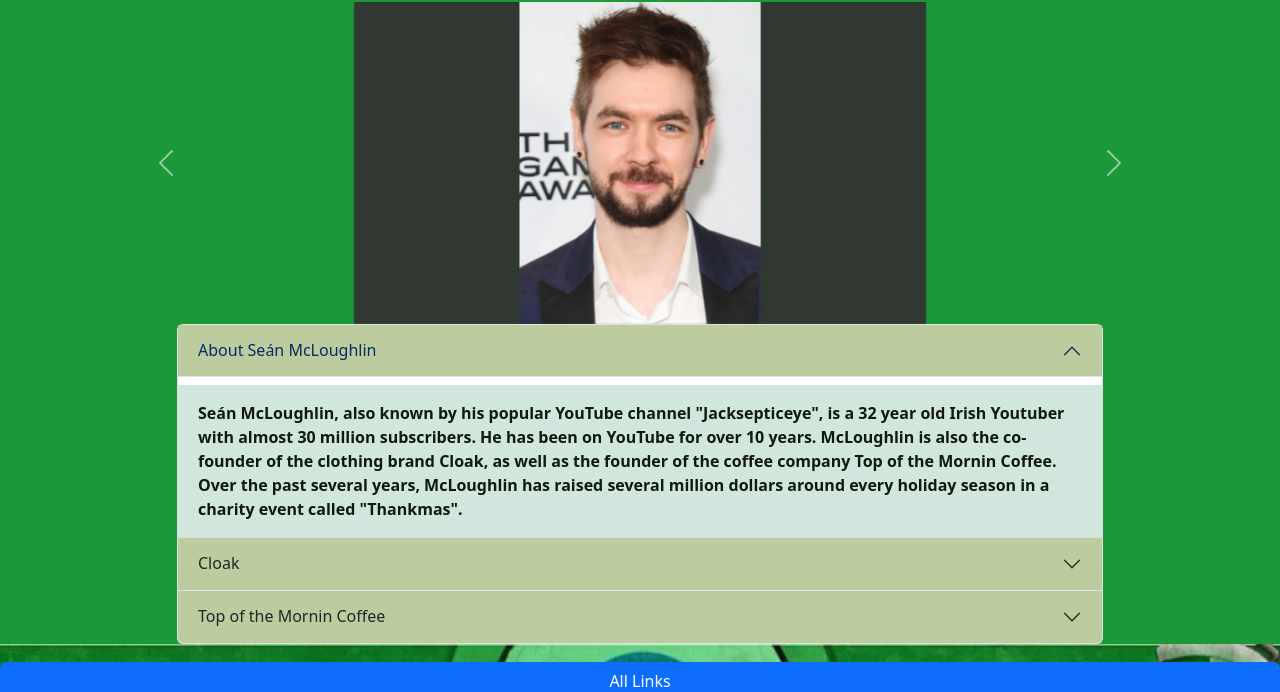
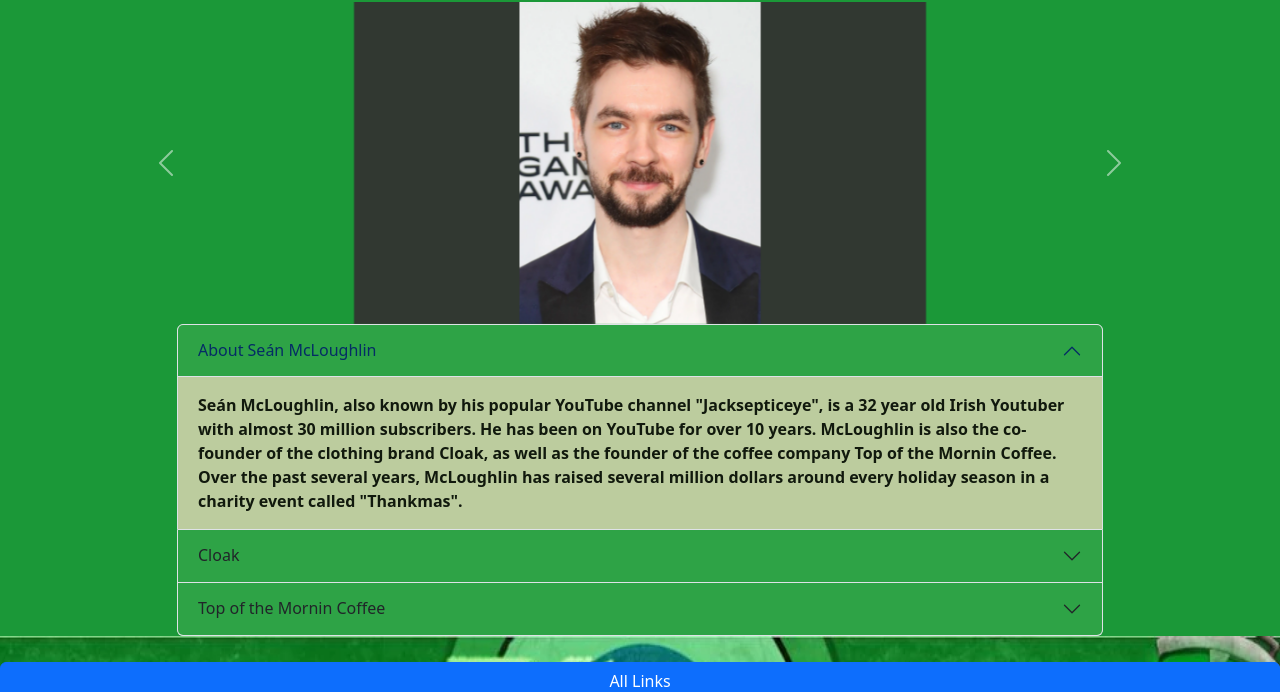
Before and after one commit to janse7155/bootstrap-project, a plain HTML site: page index.html in a window 1280 px wide. Shown: the part 100-792 px from the top of the page. Drawn offline with nearby package versions, Linux system fonts and the light colour scheme.

Commit message:
change colors

```diff
--- a/index.html
+++ b/index.html
@@ -58,16 +58,22 @@
 
 
 <div class="accordion" id="accordion">
+
     <div class="accordion-item">
-        <h2 class="accordian-button" id="headingOne">
-            <button class="accordion-button" id="secondary" type="button" data-bs-toggle="collapse" data-bs-target="#collapseOne" aria-expanded="true" aria-controls="collapseOne" id="accent">About Seán McLoughlin</button>
-        </h2>
-<div id="collapseOne" class="accordian-collapse collapse show  bg-success-subtle" aria-labelledby="headingOne" data-bs-parent="#accordion">
-    <div class="accordion-body">
-        <strong id="accent">Seán McLoughlin, also known by his popular YouTube channel "Jacksepticeye", is a 32 year old Irish Youtuber with almost 30 million subscribers. He has been on YouTube for over 10 years. McLoughlin is also the co-founder of the clothing brand Cloak, as well as the founder of the coffee company Top of the Mornin Coffee. Over the past several years, McLoughlin has raised several million dollars around every holiday season in a charity event called "Thankmas".</strong>
+      <h2 class="accordion-header" id="headingOne">
+        <button class="accordion-button" id="secondary" type="button" data-bs-toggle="collapse" data-bs-target="#collapseOne" aria-expanded="false" aria-controls="collapseOne">
+          About Seán McLoughlin
+        </button>
+      </h2>
+      <div id="collapseOne" class="accordion-collapse collapse show" aria-labelledby="headingOne" data-bs-parent="#accordion">
+        <div class="accordion-body" id="secondarest">
+          <strong id="accent">Seán McLoughlin, also known by his popular YouTube channel "Jacksepticeye", is a 32 year old Irish Youtuber with almost 30 million subscribers. He has been on YouTube for over 10 years. McLoughlin is also the co-founder of the clothing brand Cloak, as well as the founder of the coffee company Top of the Mornin Coffee. Over the past several years, McLoughlin has raised several million dollars around every holiday season in a charity event called "Thankmas".</strong>
+
+
+        </div>
+      </div>
     </div>
-</div>
-    </div>
+
     <div class="accordion-item">
         <h2 class="accordion-header" id="headingTwo">
           <button class="accordion-button collapsed" id="secondary" type="button" data-bs-toggle="collapse" data-bs-target="#collapseTwo" aria-expanded="false" aria-controls="collapseTwo">
@@ -75,7 +81,7 @@
           </button>
         </h2>
         <div id="collapseTwo" class="accordion-collapse collapse  bg-success-subtle" aria-labelledby="headingTwo" data-bs-parent="#accordion">
-          <div class="accordion-body" id="secondary">
+          <div class="accordion-body" id="secondarest">
             <strong id="accent">Cloak Brand is a clothing brand founded by Youtubers Seán McLoughlin and Mark Fischbach, also known as Jacksepticeye and Markiplier. The company was established in 2018, and the two work to offer high quality, comfortable clothing for a good price.</strong>
 
             <p><a href="https://cloakbrand.com/"><img src="cloak-brand.png"></a></p>
@@ -89,7 +95,7 @@
           </button>
         </h2>
         <div id="collapseThree" class="accordion-collapse collapse bg-success-subtle" aria-labelledby="headingThree" data-bs-parent="#accordion">
-          <div class="accordion-body" id="secondary">
+          <div class="accordion-body" id="secondarest">
             <strong id="accent">Top of the Mornin Coffee is a business venture founded by Seán McLoughlin due to his love of coffee. Established in June of 2020, McLoughlin has strived to deliver high quality coffee, tea, hot cocoa, and mugs to any who share in his love of coffee, or who simply want to help fund the business.</strong>
             <br/>
             <p><a href="https://topofthemornincoffee.com/"><img src="top-of-the-morning-coffee.png"></a></p>
@@ -100,8 +106,6 @@
 </div>
 </div>
 <div class="col-1"></div>
-
-
 </div>
 </div>
 <a href="https://www.youtube.com/c/jacksepticeye">
--- a/style.css
+++ b/style.css
@@ -19,6 +19,9 @@ button {
     background-color: #1B9838;
 }
 #secondary {
+    background-color: #2EA346;
+}
+#secondarest {
     background-color: #BCCC9E;
 }
 #accent {
```
